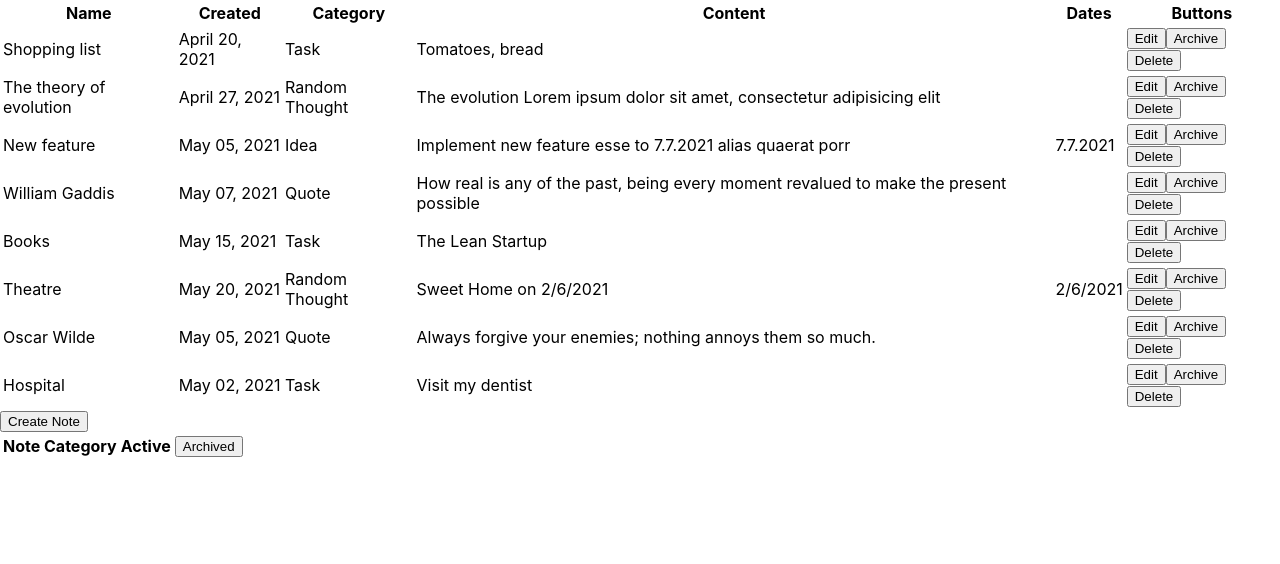
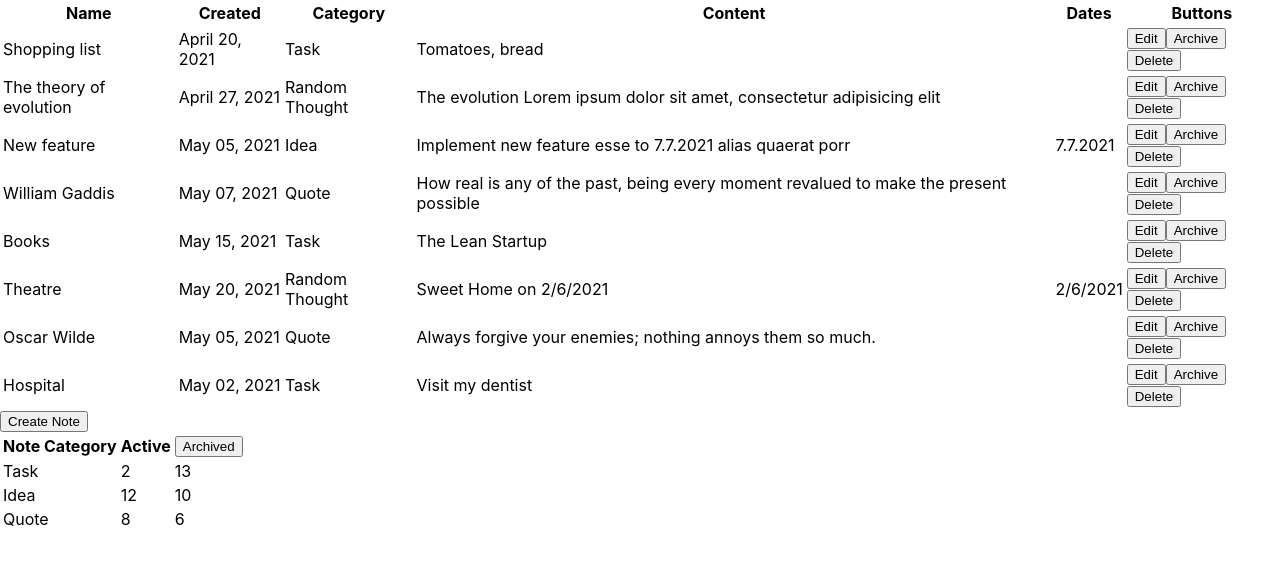
Before and after one commit to oksanastets-code/radency-react, a React (Create React App) app: page / in a window 1280 px wide. Shown: the top 564 px of the page. Built offline with nearby package versions, Linux system fonts and the light colour scheme.

Commit message:
update summary scatch

```diff
--- a/src/App.js
+++ b/src/App.js
@@ -4,6 +4,7 @@ import { nanoid } from "nanoid";
 import initialNotes from "./notes.json";
 import { Table } from "./components/table/table";
 import { NotesTable } from "./components/notesTable/notesTable";
+import {SummaryTable} from "./components/summaryTable/summaryTable"
 import { ArchiveTable } from "./components/archiveTable/archiveTable";
 import Modal from "./hoc/Modal";
 import CreateNoteForm from "./components/form/createNoteForm";
@@ -14,7 +15,7 @@ import { getCurrentDate } from "./helper/getCurrentDate";
 
 function App() {
   const [notes, setNotes] = useState(initialNotes);
-  const [isOpen, setOpen] = useState(false);
+  const [isOpen, setIsOpen] = useState(false);
   const [isAdding, setIsAdding] = useState(false);
   const [isEditing, setIsEditing] = useState(false);
   const [editingNote, setEditingNote] = useState({});
@@ -32,7 +33,7 @@ function App() {
     };
 
     setNotes((prevNotes) => [...prevNotes, newNote]);
-    setOpen(false);
+    setIsOpen(false);
     setIsAdding(false);
   };
   const editNote = (obj) => {
@@ -41,7 +42,7 @@ function App() {
         note.id !== editingNote.id ? note : { ...editingNote, ...obj }
       )
     );
-    setOpen(false);
+    setIsOpen(false);
     setIsEditing(false);
   };
   const deleteNote = (noteId) => {
@@ -54,17 +55,17 @@ function App() {
     setNotes(notes.map((note) => (note.id !== noteId ? note : archivedNote)));
   };
   const handleCloseModal = () => {
-    setOpen(false);
+    setIsOpen(false);
     setIsAdding(false);
     setShowArchive(false);
     setIsEditing(false);
   };
   const handleCreateBtn = () => {
-    setOpen(true);
+    setIsOpen(true);
     setIsAdding(true);
   };
   const handleArchiveBtn = () => {
-    setOpen(true);
+    setIsOpen(true);
     setShowArchive(true);
   };
   const handleUnarchiveBtn = (noteId) => {
@@ -73,7 +74,7 @@ function App() {
     setNotes(notes.map((note) => (note.id !== noteId ? note : unarchivedNote)));
   };
   const handleEditBtn = (noteId) => {
-    setOpen(true);
+    setIsOpen(true);
     setIsEditing(true);
     const editingNote = notes.find((note) => note.id === noteId);
     setEditingNote(editingNote);
@@ -92,7 +93,9 @@ function App() {
       <button type="button" onClick={handleCreateBtn}>
         Create Note
       </button>
-      <Table title="summary" onArchiveBtnClick={handleArchiveBtn}></Table>
+      <Table title="summary" onArchiveBtnClick={handleArchiveBtn}>
+        <SummaryTable arr={notes} />
+      </Table>
 
       {isOpen && (
         <Modal onClose={handleCloseModal}>
--- a/src/components/summaryTable/summaryTable.jsx
+++ b/src/components/summaryTable/summaryTable.jsx
@@ -1,31 +1,36 @@
-import { useState } from "react"
+import { useState } from "react";
+import InitialSum from "../../sum.json"
+export const SummaryTable = (arr) => {
+    const [summaryData, setSummaryData] = useState(InitialSum);
+    // const [notes, setNotes] = useState([]);
+    // const [options, setOptions] = useState([]);
+    // const [summaryItem, setSummaryItem] = useState({
+    //     id,
+    //     option,
+    //     active,
+    //     archived
+    // });
+    const notes = Object.values(arr)[0];
 
+    // console.log(notes);
 
-export const SummaryTable = () => {
-    const [summaryData, setSummaryDate] = useState;
+    const getUniqueOptions = (notes) => {
+        const options = notes.map(note=>note.category)
+        // console.log(options);
+        const uniqueOptions = options.filter((option, index, options) => options.indexOf(option) === index);
+        console.log(uniqueOptions);
+        return uniqueOptions;
+    }
+    getUniqueOptions(notes);
     return (
-{/* <tbody>
-      {notes.map(
-        (note) =>
-          note.status === "archived" && (
-            <tr key={note.id}>
-              <td>{note.name}</td>
-              <td>{note.category}</td>
-              <td>{note.content}</td>
-              <td>
-                <button type="button" onClick={() => onUnarchiveNote(note.id)}>
-                  Unarchive
-                </button>
-              </td>
-            </tr>
-          )
-      )}
-    </tbody> */}
-`
-        <tr>
-          <td>${option}</td>
-          <td>${active}</td>
-          <td>${archieved}</td>
-        </tr>`
-    );
-}
+    <tbody>
+      {summaryData.map((data) => (
+        <tr key={data.option}>
+          <td>{data.option}</td>
+          <td>{data.active}</td>
+          <td>{data.archived}</td>
+        </tr>
+      ))}
+    </tbody>
+  );
+};
--- /dev/null
+++ b/src/sum.json
@@ -0,0 +1,5 @@
+[
+  { "option": "Task", "active": 2, "archived": 13 },
+  { "option": "Idea", "active": 12, "archived": 10 },
+  { "option": "Quote", "active": 8, "archived": 6 }
+]
```
